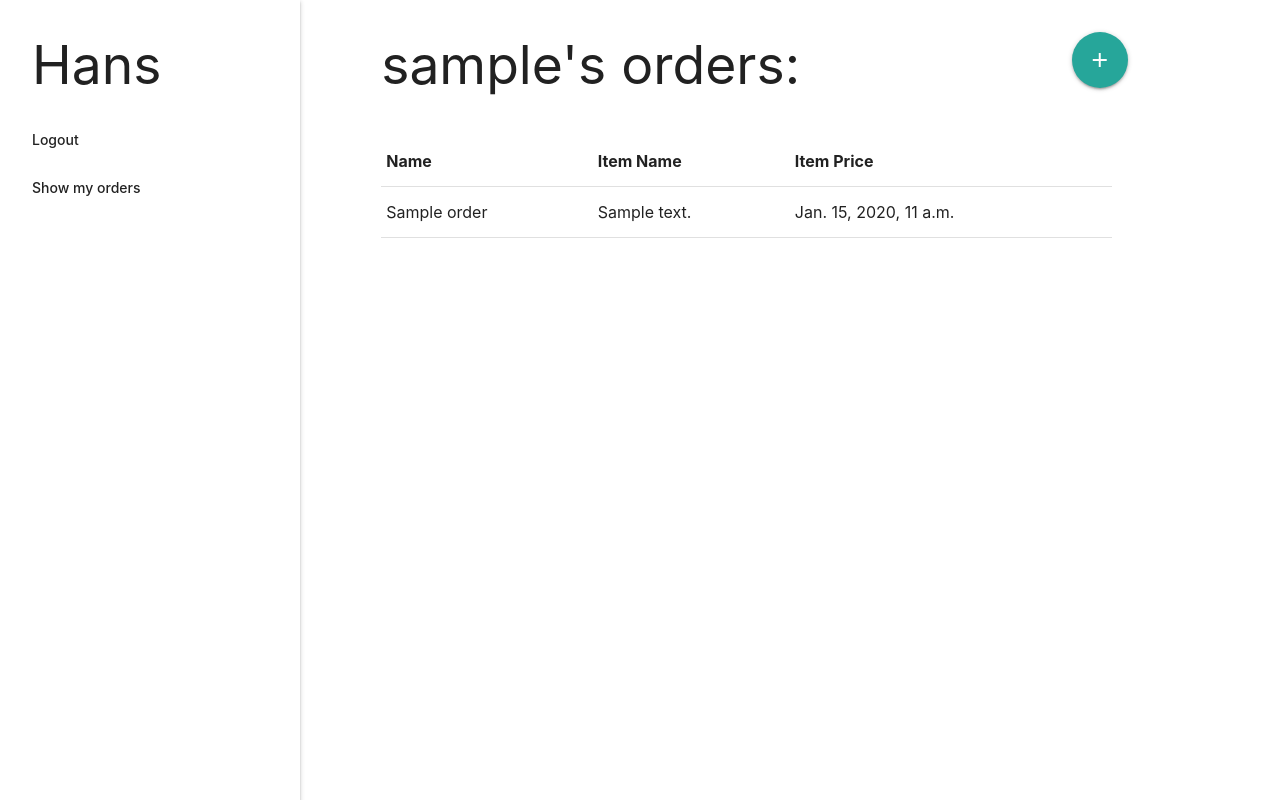
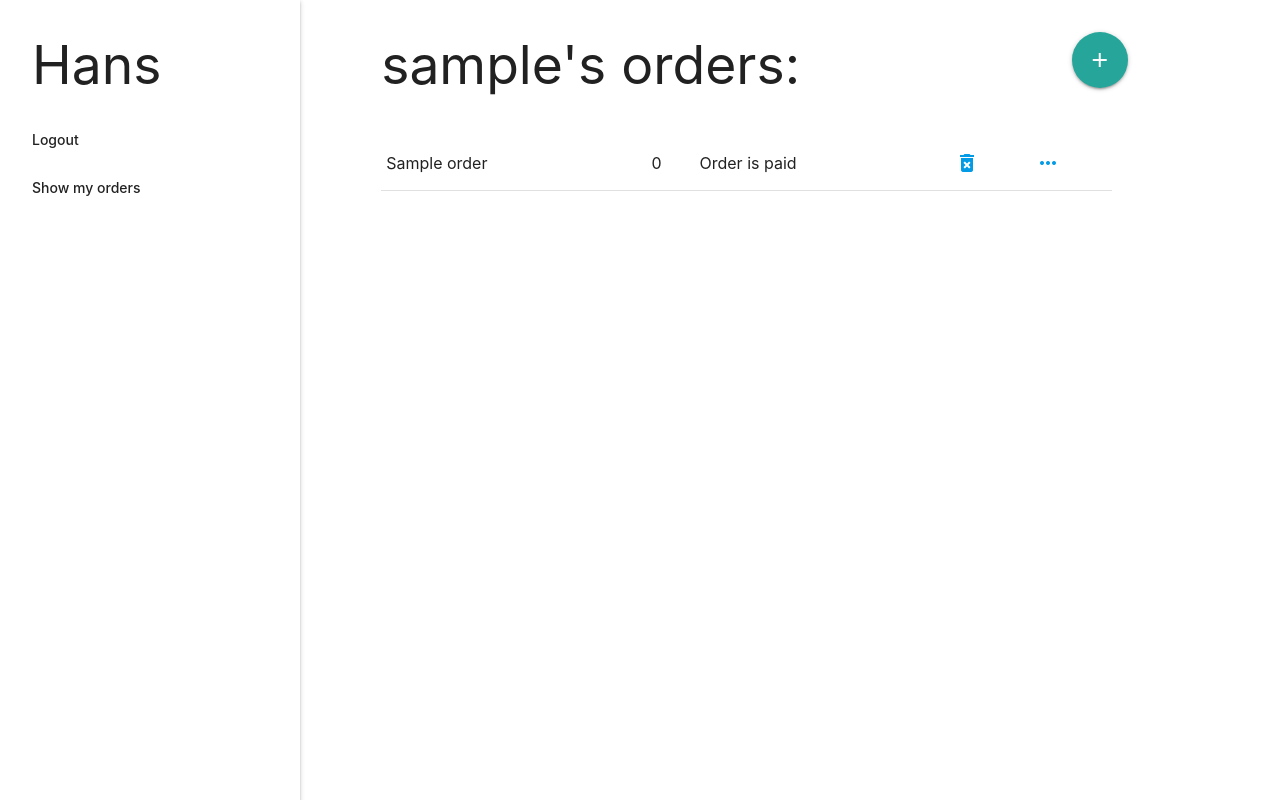
Before and after one commit to ngiersz/django-app, a Django app: page /orders/ in a window 1280 px wide. Run offline with Django 3.2, Linux system fonts and the light colour scheme; a user stored in the database is signed in; tables that the repository leaves empty hold one stand-in row (values such as "Sample post").

Commit message:
Add simple order details and deleting an order

```diff
--- a/hansweb/templates/hansweb/orders.html
+++ b/hansweb/templates/hansweb/orders.html
@@ -14,21 +14,31 @@
         </div>
     </div>
         <table>
-            <thead>
-              <tr>
-                  <th>Name</th>
-                  <th>Item Name</th>
-                  <th>Item Price</th>
-              </tr>
-            </thead>
-
             <tbody>
             {% for order in orders %}
               <tr>
                 <td>{{ order.title }}</td>
-                <td>{{ order.description }}</td>
-                <td>{{ order.created_date }}</td>
+<!-- TODO: Fix statuses -->
+                <td>{{ order.status }}</td>
+                <td>
+                    {% if order.isPaid == True %}
+                        Order is paid
+                        {% else %}
+                        Order is not paid
+                        {% endif %}
+                </td>
+                <td>
+                    <a href="{% url 'order_delete' pk=order.pk %}">
+                        <i class="material-icons">delete_forever</i>
+                    </a>
+                </td>
+                <td>
+                    <a href="{% url 'order_details' pk=order.pk %}">
+                        <i class="material-icons">more_horiz</i>
+                    </a>
+                </td>
               </tr>
+<!--                </tr>-->
               {% endfor %}
             </tbody>
           </table>
--- a/hansweb/urls.py
+++ b/hansweb/urls.py
@@ -5,4 +5,6 @@ from django.views.generic.base import TemplateView
 urlpatterns = [
     path('', TemplateView.as_view(template_name='hansweb/home.html'), name='home'),
     path('orders/', views.orders, name='orders'),
+    path('orders/<int:pk>/', views.order_delete, name='order_delete'),
+    path('order/<int:pk>/', views.order_details, name='order_details'),
 ]
--- a/hansweb/views.py
+++ b/hansweb/views.py
@@ -1,8 +1,10 @@
 from django.shortcuts import render
 from .models import Order
 
+
 def home(request):
     return render(request, 'hansweb/home.html', {})
+
 
 def orders(request):
     user = request.user
@@ -11,3 +13,13 @@ def orders(request):
         return render(request, 'hansweb/orders.html', {'orders': orders, 'user': user})
     else:
         return render(request, 'hansweb/orders.html', {'orders': None, 'user': user})
+
+
+def order_delete(request, pk):
+    Order.objects.filter(pk=pk).delete()
+    return orders(request)
+
+
+def order_details(request, pk):
+    order = Order.objects.get(pk=pk)
+    return render(request, 'hansweb/order_details.html', {'order': order})
```
Also changed, not shown: hansweb/templates/hansweb/order_details.html (added, +18 -0 lines).
